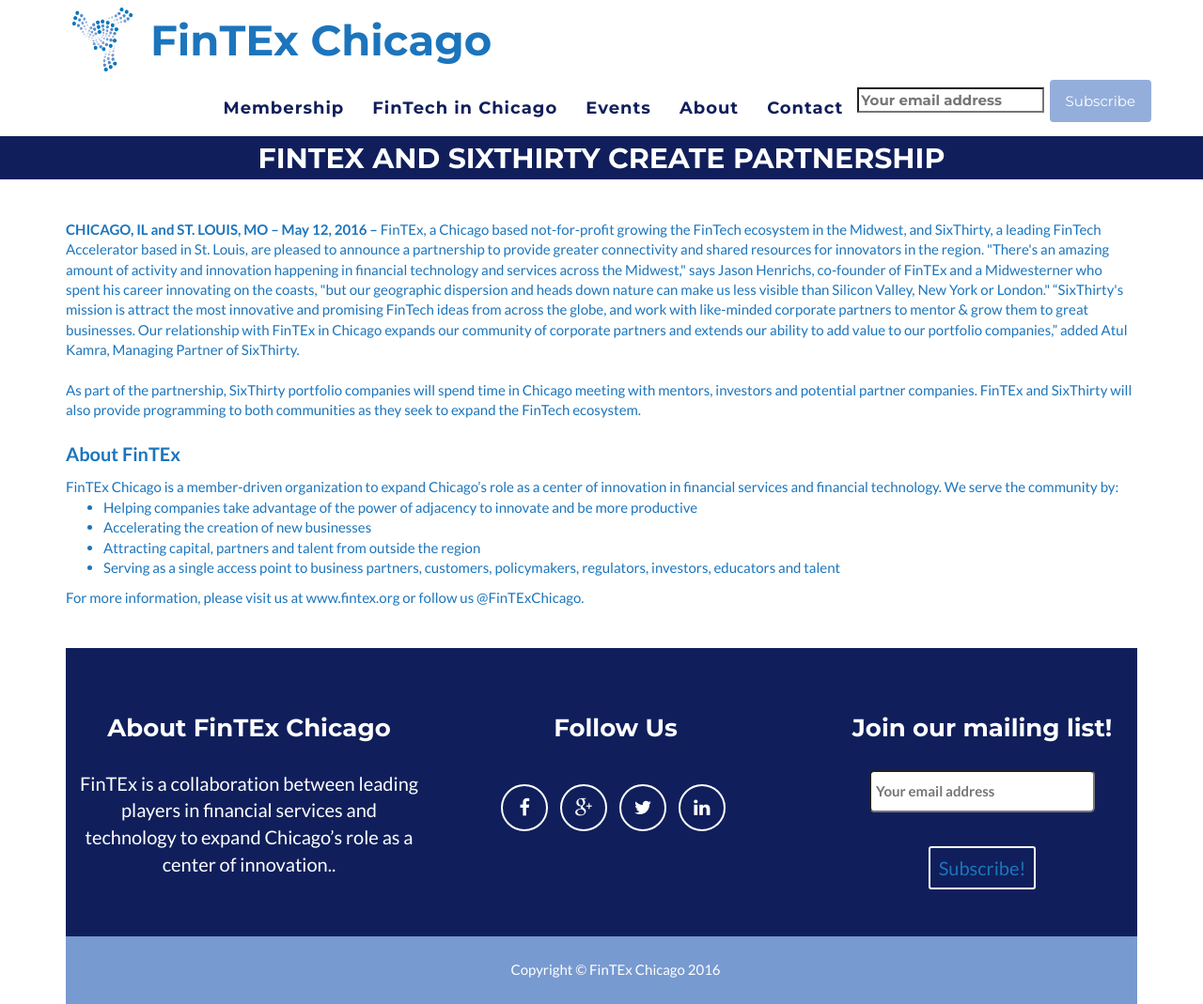
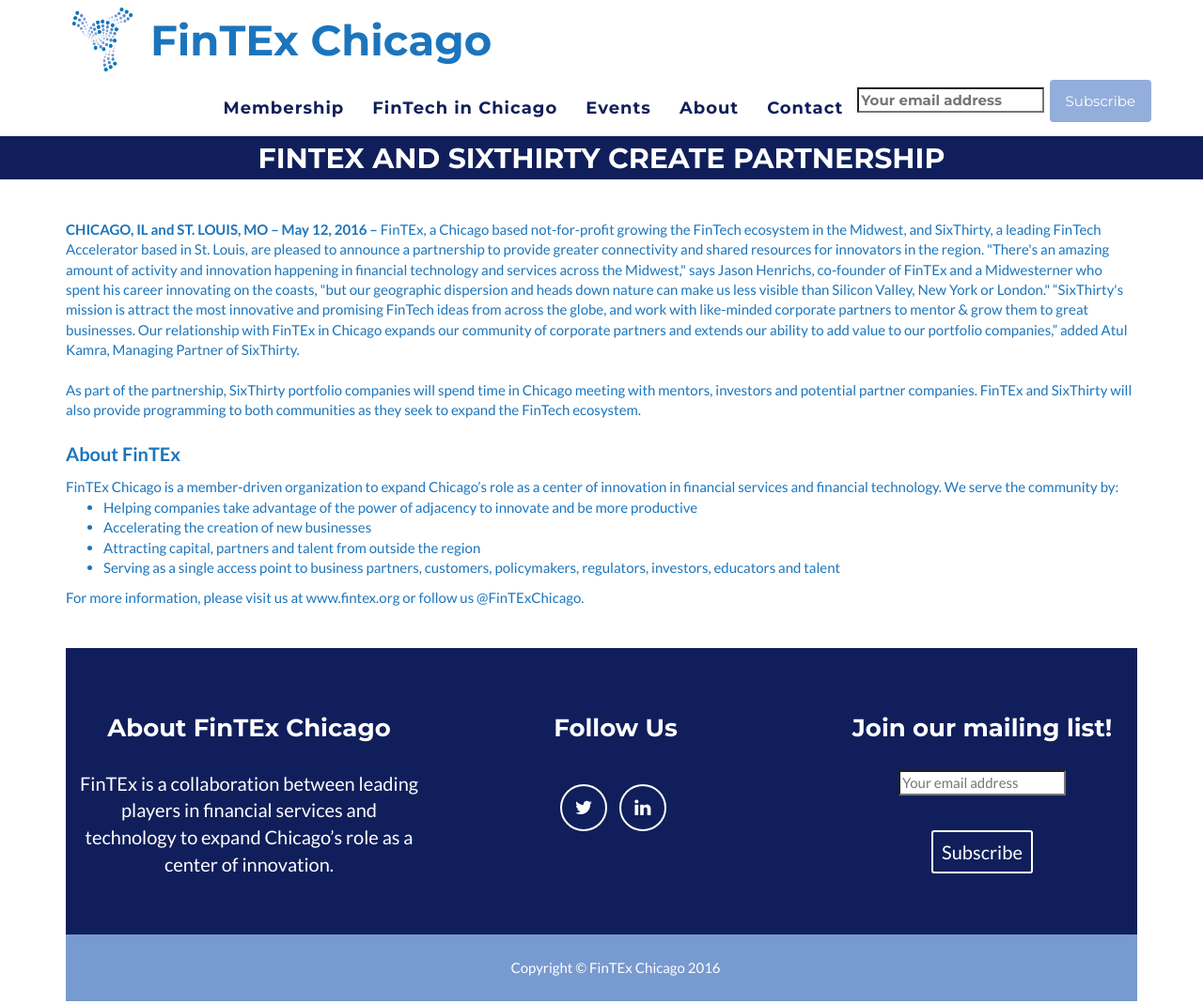
Before and after one commit to LisaEzrolCurran/FinTExChicagoWeb, a plain HTML site: page FinTExWebSite/index.html at #!/FinTExSixThirtyPressRelease in a window 1280 px wide. Shown: the whole page at 94% size. Drawn offline with nearby package versions, Linux system fonts and the light colour scheme.

Commit message:
Added press releases

```diff
--- a/FinTExWebSite/js/templates/FinTExSixThirtyPressReleaseTmpl.html
+++ b/FinTExWebSite/js/templates/FinTExSixThirtyPressReleaseTmpl.html
@@ -53,34 +53,45 @@
                 <div class="row">
                     <div class="footer-col col-md-4">
                         <h3>About FinTEx Chicago</h3>
-                        <p>FinTEx is a collaboration between leading players in financial services and technology to expand Chicago’s role as a center of innovation.</a>.</p>
+                        <p>FinTEx is a collaboration between leading players in financial services and technology to expand Chicago’s role as a center of innovation.</a></p>
                     </div>
                     <div class="footer-col col-md-4">
                         <h3>Follow Us</h3>
                         <ul class="list-inline">
                             <li>
-                                <a href="#" class="btn-social btn-outline"><i class="fa fa-fw fa-facebook"></i></a>
+                                <a href="https://twitter.com/FinTExChicago" target="_blank" class="btn-social btn-outline"><i class="fa fa-fw fa-twitter"></i></a>
                             </li>
                             <li>
-                                <a href="#" class="btn-social btn-outline"><i class="fa fa-fw fa-google-plus"></i></a>
-                            </li>
-                            <li>
-                                <a href="#" class="btn-social btn-outline"><i class="fa fa-fw fa-twitter"></i></a>
-                            </li>
-                            <li>
-                                <a href="#" class="btn-social btn-outline"><i class="fa fa-fw fa-linkedin"></i></a>
+                                <a href="https://www.linkedin.com/company/5402425?trk=prof-exp-company-name" target="_blank" class="btn-social btn-outline"><i class="fa fa-fw fa-linkedin"></i></a>
                             </li>
                         </ul>
                     </div>
                     <div class="footer-col col-md-4">
                         <h3>Join our mailing list!</h3>
-                        <span class="subscribe-inputs">
-                            <input type="text" name="email" value="" required="required" class="subscribe-email" placeholder=" Your email address"></br></br>
-                            <button type="submit" class="btn btn-sm btn-outline">
-                                <a href="mailto:lisa@fintex.org?subject=Join FinTEx Email List
-                           &body=Please add me to FinTEx email list!">Subscribe!</a>
-                            </button>
-                        </span>
+
+                        <form action="https://docs.google.com/forms/d/1Eayxd5wN2tU0MpbrMleeLM3Nsz0RJoMofxE3kDYYxPo/formResponse" method="POST" id="ss-form" target="_blank" onsubmit="">
+                            <div class="ss-form-question errorbox-good" role="listitem">
+                                <div dir="auto" class="ss-item ss-item-required ss-text">
+                                    <div class="ss-form-entry">
+                                        <input type="text" name="entry.1928406774" style="color:black;" placeholder="Your email address" value="" class="ss-q-short" id="entry_1928406774" dir="auto" aria-label="Email  " aria-required="true" required="" title="">
+                                        <input type="hidden" name="draftResponse" value="[,,&quot;-8793509467677659677&quot;]
+">
+                                        <input type="hidden" name="pageHistory" value="0">
+
+                                        <input type="hidden" name="fvv" value="0">
+
+                                        <input type="hidden" name="fbzx" value="-8793509467677659677">
+                                        </br></br>
+                                        <input type="submit" name="submit" value="Subscribe" id="ss-submit" class="btn btn-sm btn-outline">
+
+                                        <div class="error-message" id="1637753161_errorMessage"></div>
+
+                                    </div>
+                                </div>
+                            </div>
+                        </form>
+
+
                     </div>
                 </div>
             </div>
```
Also changed, not shown: FinTExWebSite/js/templates/aboutTmpl.html (+5 -10 lines), FinTExWebSite/js/templates/pressrelease1Tmpl.html (+27 -16 lines).
